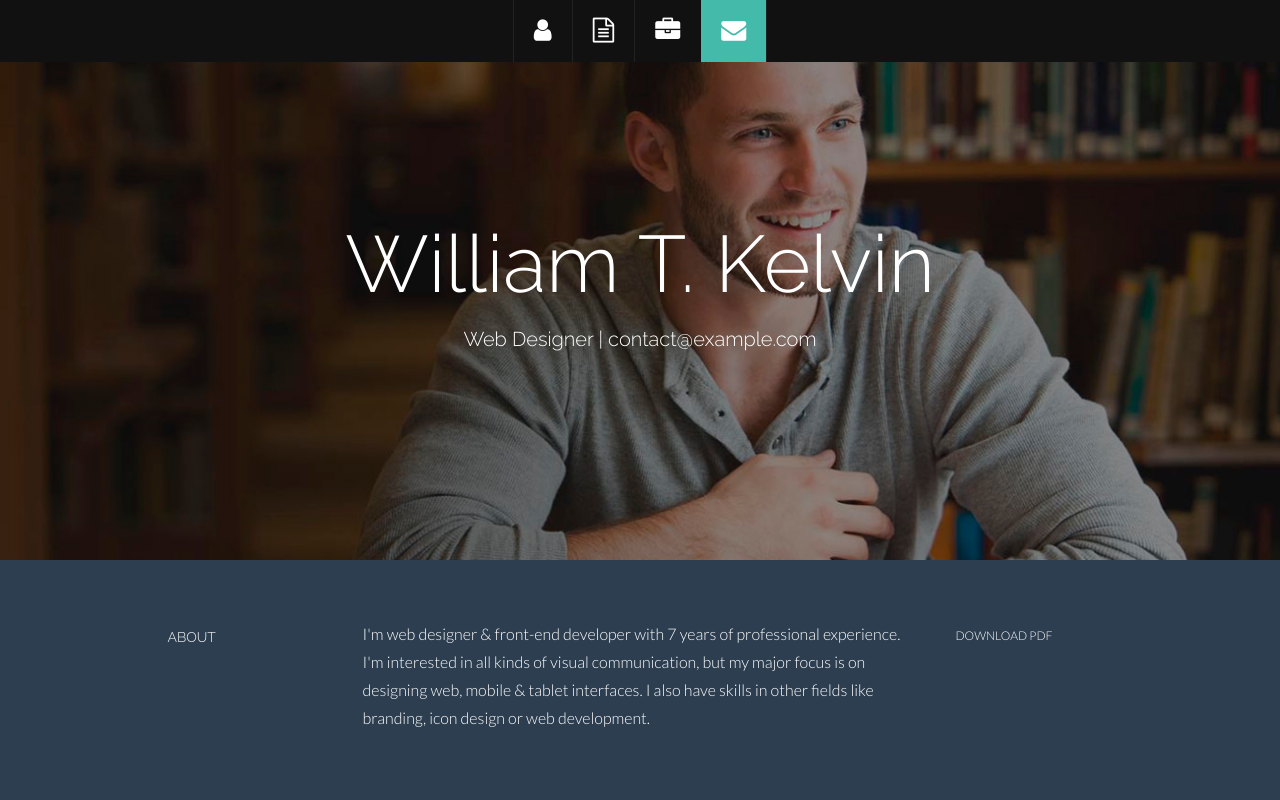
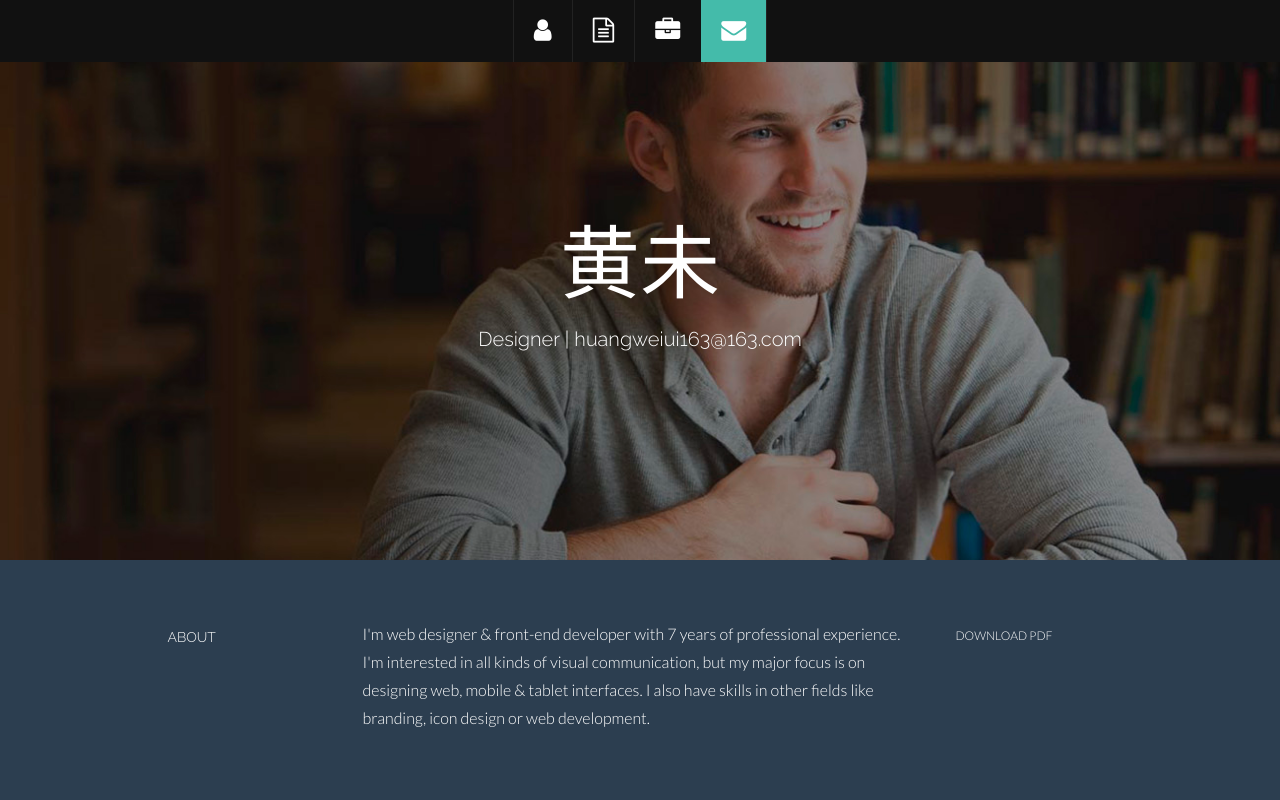
Before and after one commit to Haoxin903/Haoxin903.github.io, a plain HTML site: page index.html in a window 1280 px wide. Shown: the top 800 px of the page. Drawn offline with Linux system fonts and the light colour scheme.

Commit message:
‘修改标题’

```diff
--- a/index.html
+++ b/index.html
@@ -2,7 +2,7 @@
 <html lang="en">
 <head>
   <meta charset="utf-8">
-  <title>Home</title>
+  <title>黄未</title>
   <meta content="width=device-width, initial-scale=1.0" name="viewport">
   <meta content="" name="keywords">
   <meta content="" name="description">
@@ -58,8 +58,8 @@
     <div class="container">
       <div class="row centered">
         <div class="col-lg-12">
-          <h1>William T. Kelvin</h1>
-          <h3>Web Designer | contact@example.com</h3>
+          <h1>黄未</h1>
+          <h3>Designer | huangweiui163@163.com</h3>
         </div>
         <!--/.col-lg-12 -->
       </div>
```
